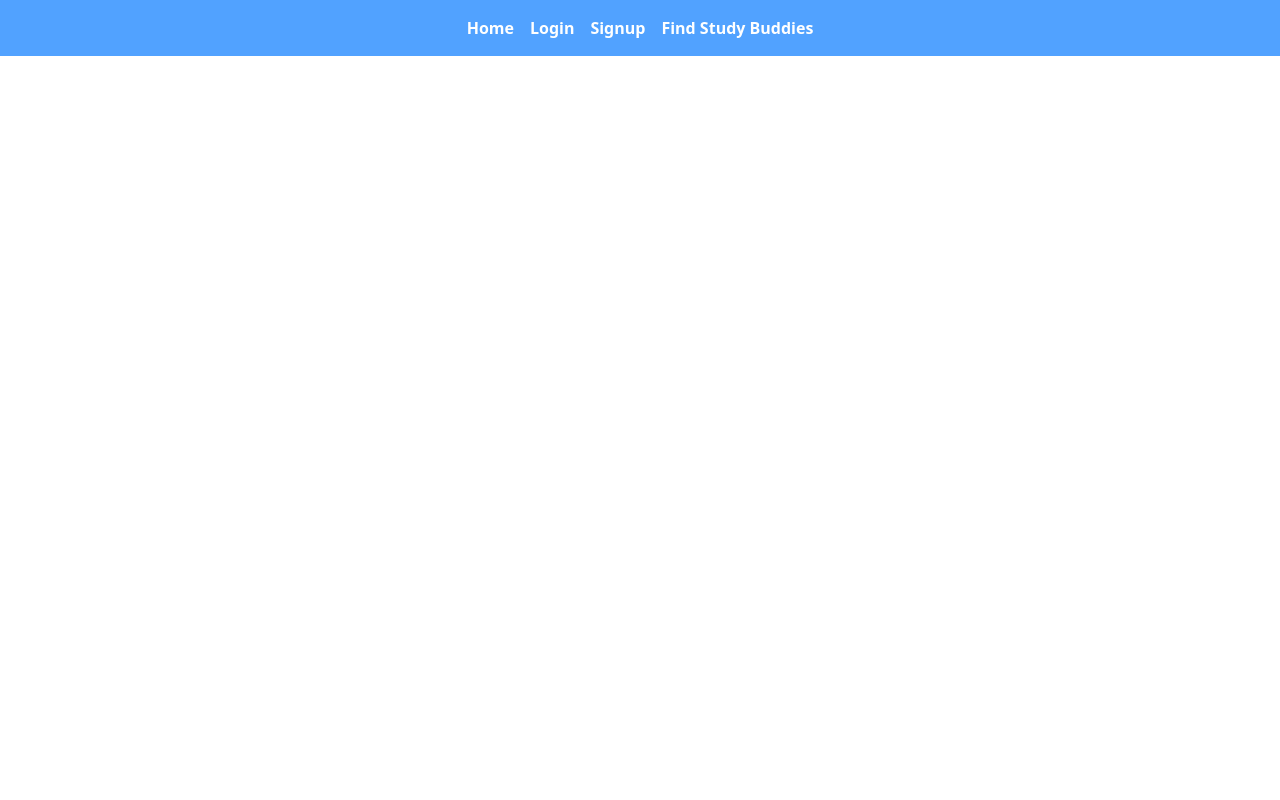
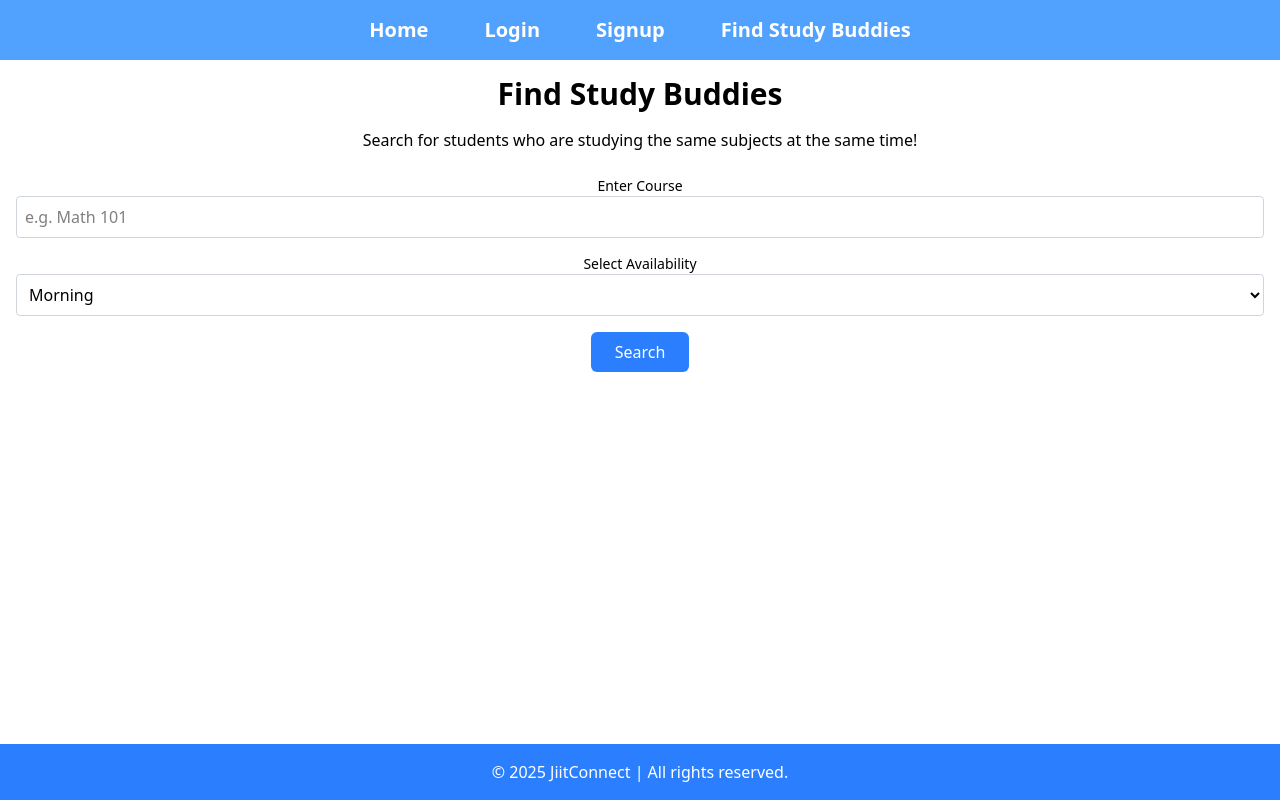
Before and after one commit to Sahil1607cms/JiitConnect, a React (Vite) app in the folder jconnect/: page /find-study-buddies in a window 1280 px wide. Built offline with nearby package versions, Linux system fonts and the light colour scheme.

Commit message:
added multi features

```diff
--- a/jconnect/src/App.jsx
+++ b/jconnect/src/App.jsx
@@ -4,9 +4,9 @@ import Navbar from './Components/Navbar';
 import Home from './Components/Home';
 import Login from './Components/Login';
 import Signup from './Components/Signup';
-// import FindStudyBuddies from './Components/FindStudyBuddies';
-// import StudyRoom from './Components/StudyRoom';
-// import Footer from './Components/Footer';
+import FindStudyBuddies from './Components/FindStudyBuddies';
+import StudyRoom from './Components/StudyRoom';
+import Footer from "./Components/Footer.JSX";
 
 const App=()=>{
   return (
@@ -17,10 +17,12 @@ const App=()=>{
           <Route path="/" exact element={<Home/>} />
           <Route path="/login" element={<Login/>} />
           <Route path="/signup" element={<Signup/>} />
-          {/* <Route path="/find-study-buddies" component={FindStudyBuddies} />
-          <Route path="/study-room" component={StudyRoom} /> */}
+          <Route path="/find-study-buddies" element={<FindStudyBuddies/>} />
+          <Route path="/study-room" element={<StudyRoom/>} />
         </Routes>
       </div>
+      <Footer/>
+
     </Router>
   );
 }
--- /dev/null
+++ b/jconnect/src/Components/FindStudyBuddies.jsx
@@ -0,0 +1,27 @@
+import React from 'react'
+
+const FindStudyBuddies = () => {
+    return (
+        <div className="text-center">
+          <h2 className="text-3xl font-semibold mb-4">Find Study Buddies</h2>
+          <p className="mb-6">Search for students who are studying the same subjects at the same time!</p>
+          <div className="space-y-4">
+            <div>
+              <label htmlFor="course" className="block text-sm">Enter Course</label>
+              <input type="text" id="course" className="w-full p-2 border border-gray-300 rounded" placeholder="e.g. Math 101" />
+            </div>
+            <div>
+              <label htmlFor="availability" className="block text-sm">Select Availability</label>
+              <select id="availability" className="w-full p-2 border border-gray-300 rounded">
+                <option value="morning">Morning</option>
+                <option value="afternoon">Afternoon</option>
+                <option value="evening">Evening</option>
+              </select>
+            </div>
+            <button className="bg-blue-500 text-white px-6 py-2 rounded-md">Search</button>
+          </div>
+        </div>
+      );
+}
+
+export default FindStudyBuddies
--- /dev/null
+++ b/jconnect/src/Components/Footer.jsx
@@ -0,0 +1,11 @@
+import React from 'react'
+
+const Footer = () => {
+    return (
+        <footer className="bg-blue-500 text-white text-center p-4 mt-8 absolute bottom-0 w-full">
+          <p>&copy; 2025 JiitConnect | All rights reserved.</p>
+        </footer>
+      );
+}
+
+export default Footer
--- a/jconnect/src/Components/Home.jsx
+++ b/jconnect/src/Components/Home.jsx
@@ -6,7 +6,7 @@ const Home = () => {
         <div className="text-center">
           <h1 className="text-4xl font-bold text-blue-500 mb-4">Welcome to JiitConnect!</h1>
           <p className="text-lg mb-6">Find study buddies, join virtual study rooms, and improve your academic life!</p>
-          <Link to="/find-study-buddies" className="bg-blue-500 text-white px-6 py-2 rounded-md">Find Your Study Buddy</Link>
+          <Link to="/find-study-buddies" className="bg-blue-400 hover:bg-blue-500 text-white px-6 py-2 rounded-md hover:scale-110 transition-transform transform duration-150 ease-in-out">Find Your Study Buddy</Link>
         </div>
       );
 }
--- a/jconnect/src/Components/Navbar.jsx
+++ b/jconnect/src/Components/Navbar.jsx
@@ -3,11 +3,11 @@ import {Link} from 'react-router-dom'
 const Navbar = () => {
     return (
         <nav className="bg-blue-400 p-4">
-          <ul className="flex space-x-4 justify-center font-bold">
-            <li><Link className="text-white " to="/">Home</Link></li>
-            <li><Link className="text-white" to="/login">Login</Link></li>
-            <li><Link className="text-white" to="/signup">Signup</Link></li>
-            <li><Link className="text-white" to="/find-study-buddies">Find Study Buddies</Link></li>
+          <ul className="flex space-x-4 justify-center font-bold gap-10 text-xl">
+            <li><Link className="text-white hover:underline underline-offset-8" to="/">Home</Link></li>
+            <li><Link className="text-white hover:underline underline-offset-8" to="/login">Login</Link></li>
+            <li><Link className="text-white hover:underline underline-offset-8" to="/signup">Signup</Link></li>
+            <li><Link className="text-white hover:underline underline-offset-8" to="/find-study-buddies">Find Study Buddies</Link></li>
           </ul>
         </nav>
       );
--- /dev/null
+++ b/jconnect/src/Components/StudyRoom.jsx
@@ -0,0 +1,13 @@
+import React from 'react'
+
+const StudyRoom = () => {
+    return (
+        <div className="text-center">
+          <h2 className="text-3xl font-semibold mb-4">Study Room</h2>
+          <p className="mb-6">Join the study room for a collaborative session!</p>
+          <button className="bg-blue-500 text-white px-6 py-2 rounded-md">Join Room</button>
+        </div>
+      );
+}
+
+export default StudyRoom
```
